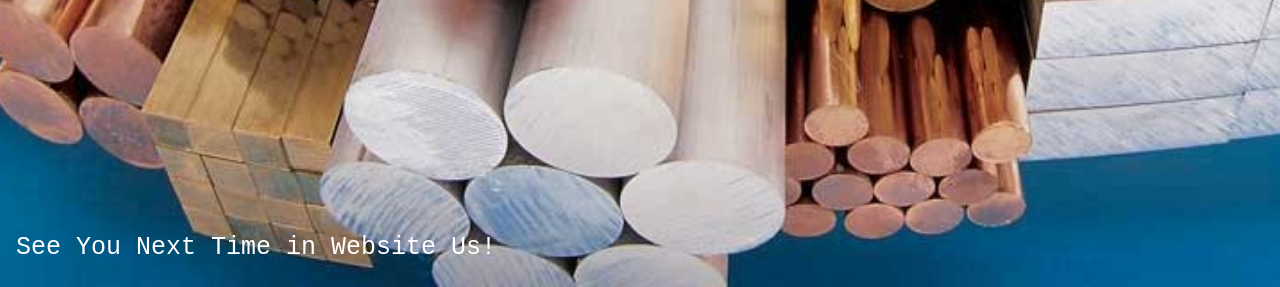
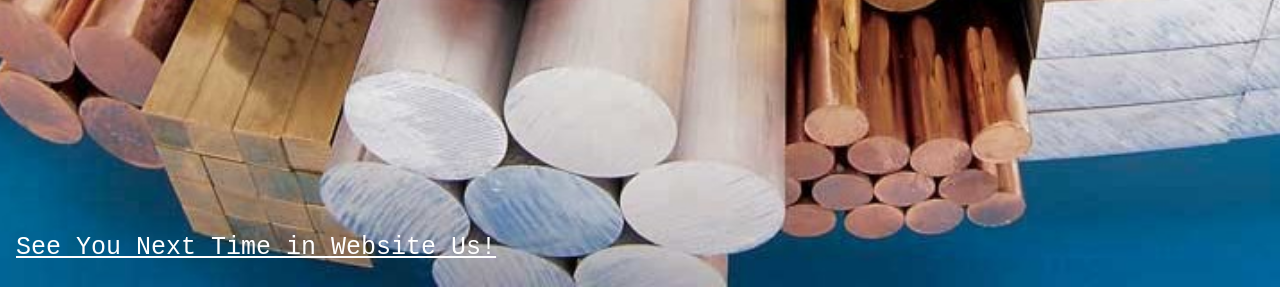
Before and after one commit to ceceptriyandi/triyandi-putra, a plain HTML site: page index.html in a window 1280 px wide. Shown: the part 513-800 px from the top of the page. Drawn offline with Linux system fonts and the light colour scheme.

Commit message:
Update index.html

```diff
--- a/index.html
+++ b/index.html
@@ -54,7 +54,7 @@ hr {
     <p id="demo" style="font-size:30px"></p>
   </div>
   <div class="bottomleft">
-    <p>See You Next Time in Website Us!</p>
+      <p><u>See You Next Time in Website Us!</u></p>
   </div>
 </div>
 
```
